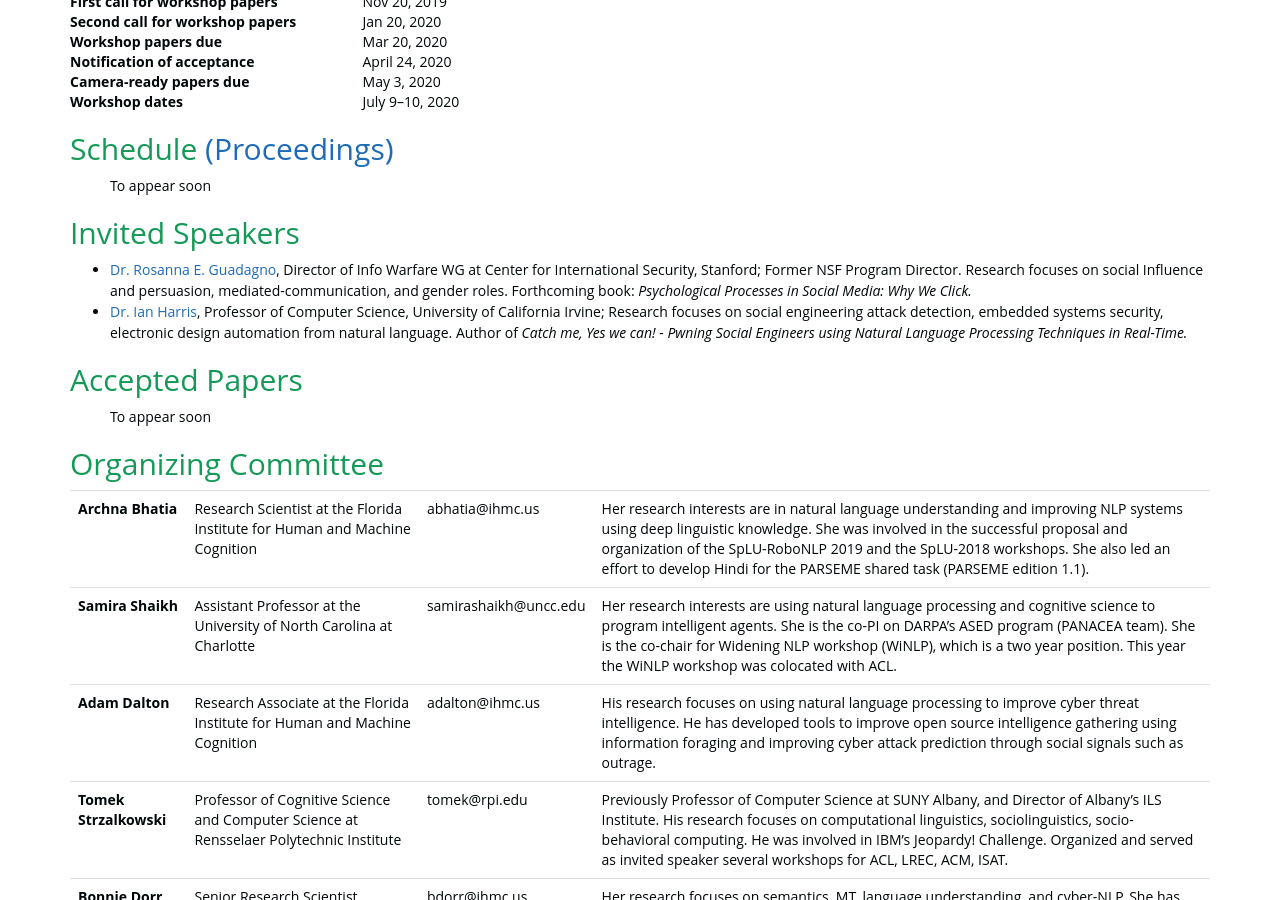
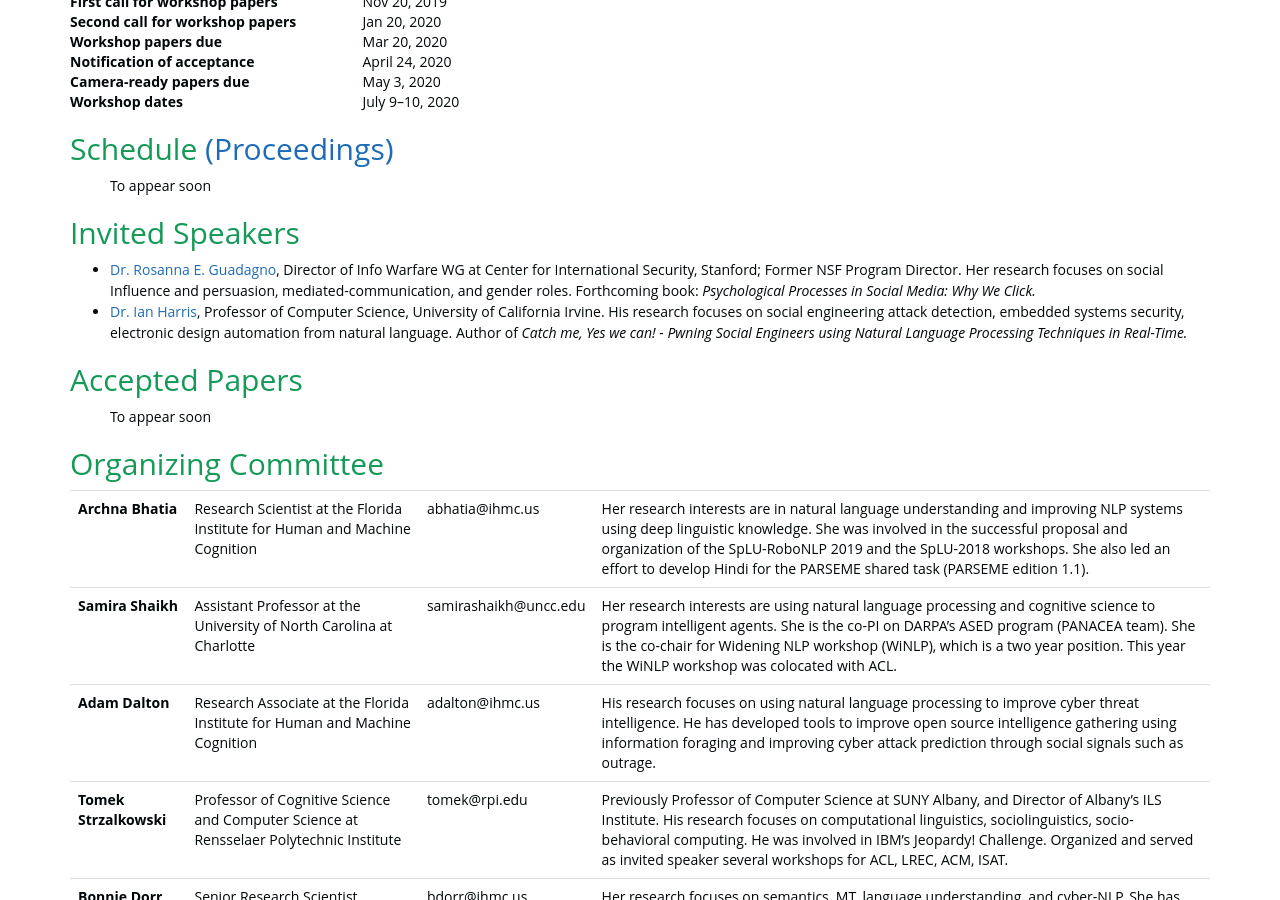
Before and after one commit to social-threats/social-threats.github.io, a Jekyll site: the page built from index.html, in a window 1280 px wide and 900 px high, scrolled down 1261 px. Built offline with Jekyll 4.4.1, drawn with Linux system fonts in a browser that asks for light colours; nearby versions of some CDN libraries.

Commit message:
Update invited_speakers.html

```diff
--- a/_includes/_STOC_2020/invited_speakers.html
+++ b/_includes/_STOC_2020/invited_speakers.html
@@ -4,12 +4,12 @@
 
 <ul>
         <li><A href="https://cisac.fsi.stanford.edu/people/rosanna-guadagno">Dr. Rosanna E. Guadagno</A>, Director of Info Warfare WG at Center for International Security, Stanford; Former NSF Program Director.
-                Research focuses on social Influence and persuasion, mediated-communication, and gender roles.
+                Her research focuses on social Influence and persuasion, mediated-communication, and gender roles.
                 Forthcoming book: <I>Psychological Processes in Social Media: Why We Click.</I>
 
 
-        <li><A href="https://www.ics.uci.edu/~harris/">Dr. Ian Harris</A>, Professor of Computer Science, University of California Irvine;
-                Research focuses on social engineering attack detection, embedded systems security, electronic design automation from natural language. Author of
+        <li><A href="https://www.ics.uci.edu/~harris/">Dr. Ian Harris</A>, Professor of Computer Science, University of California Irvine.
+                His research focuses on social engineering attack detection, embedded systems security, electronic design automation from natural language. Author of
                 <I> Catch me, Yes we can! - Pwning Social Engineers using Natural Language Processing Techniques in Real-Time.</I>
 
 </ul>
```
